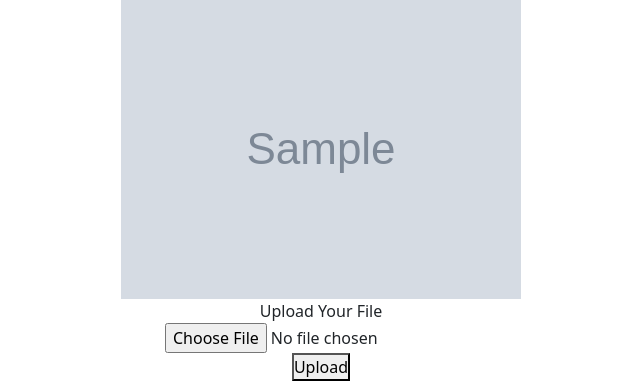
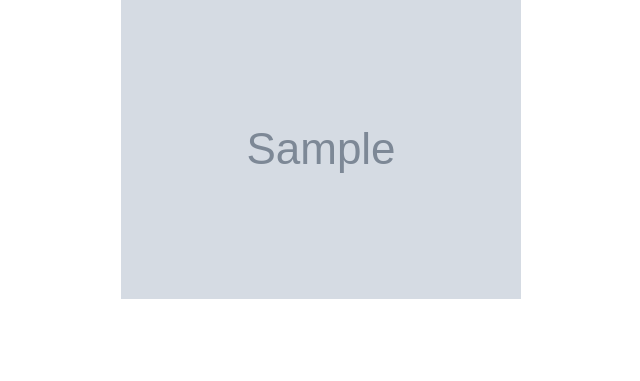
Before and after one commit to Code-Institute-Submissions/kerekmarci-ms3, a Flask app: page /profile/1 in a window 1280 px wide. Shown: the part 614-995 px from the top of the page, without its empty margins (319-959 px from the left). After the commit the page ends 913 px from the top, so only its background shows below. Run offline with Flask 2, Linux system fonts and the light colour scheme; the visitor is signed in with stand-in values (Sample User, id 1); grey boxes marked "Sample" are stand-in pictures; a database or web service that is not in the repository returns one stand-in record (values such as "Sample title"); some libraries are stand-ins or nearby versions.

Commit message:
Unused code removed

```diff
--- a/templates/profile.html
+++ b/templates/profile.html
@@ -13,16 +13,5 @@
     <div class="text-center">
 
 
-    <form action="{{url_for('create')}}" method="POST" enctype="multipart/form-data">
-
-        <label for="user_file">Upload Your File</label>
-        <br>
-        <input type="file" name="user_file">
-        <br>
-        <button type="submit">Upload</button>
-
-    </form>
-
-
 
 {% endblock %}
```
